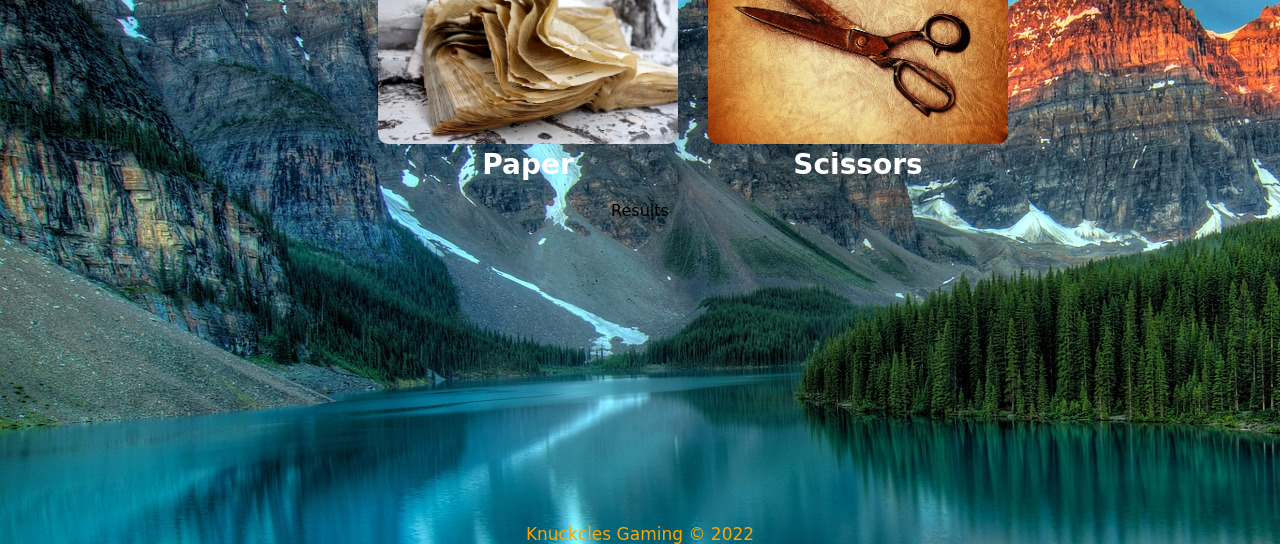
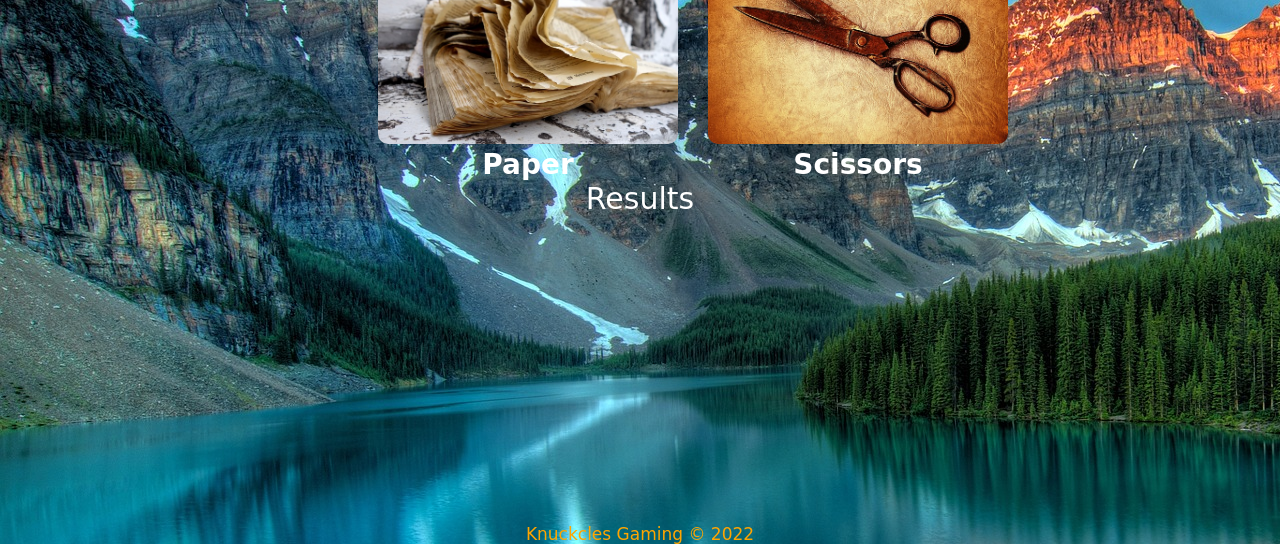
Before and after one commit to No-E003/rock-paper-game, a plain HTML site: page index.html in a window 1280 px wide. Shown: the part 256-800 px from the top of the page. Drawn offline with Linux system fonts and the light colour scheme.

Commit message:
Tried adding some css stylebut did not work so instead I used js file to remove margin from the 'p' element

```diff
--- a/script.js
+++ b/script.js
@@ -73,3 +73,4 @@ const container = document.querySelector('#results');
 const p  = document.createElement('p');
 p.style.color = 'white';
 p.style.fontSize = "24px";
+p.style.margin = "0";
--- a/styles.css
+++ b/styles.css
@@ -50,8 +50,13 @@ button{
   padding: 0;
 }
 
-.results {
-  padding-top: 20px;
+.resultTitle {
+  color: white;
+  font-size: 30px;
+}
+
+#results {
+  margin: 0;
 }
 
 .footer {
```
